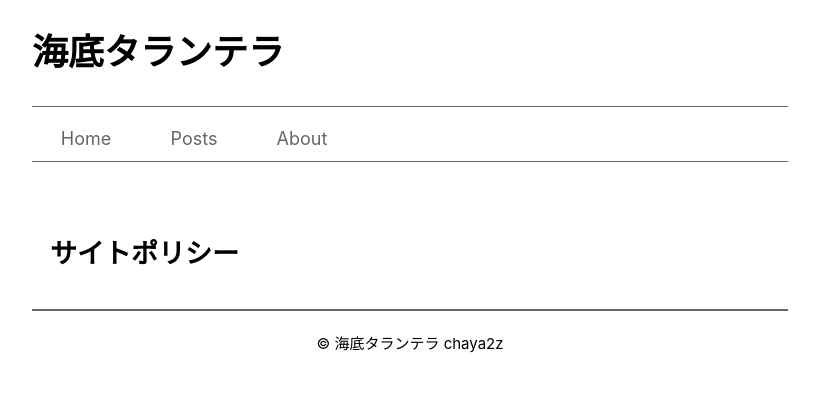
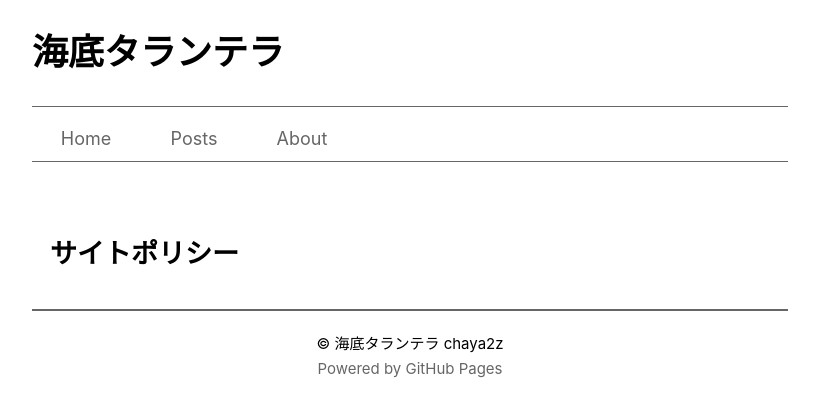
Before and after one commit to chaya2z/chaya2z.github.io, a Next.js app: page /policy in a window 1280 px wide. Shown: the top 416 px of the page, without its empty margins (230-1049 px from the left). Built offline with nearby package versions, Linux system fonts and the light colour scheme.

Commit message:
[ Add ] powered by GitHub Pages text

```diff
--- a/components/footer/Footer.tsx
+++ b/components/footer/Footer.tsx
@@ -4,6 +4,7 @@ export default function Footer() {
     return (
         <div className={footerStyles.container}>
             <small>&copy; 海底タランテラ chaya2z</small>
+            <div className={footerStyles.text}>Powered by GitHub Pages</div>
         </div>
     )
 }
--- a/components/footer/footer.module.css
+++ b/components/footer/footer.module.css
@@ -6,3 +6,8 @@
     text-align: center;
     border-top: 2px solid #666666;
 }
+
+.text {
+    color: #666666;
+    font-size: smaller;
+}
```
